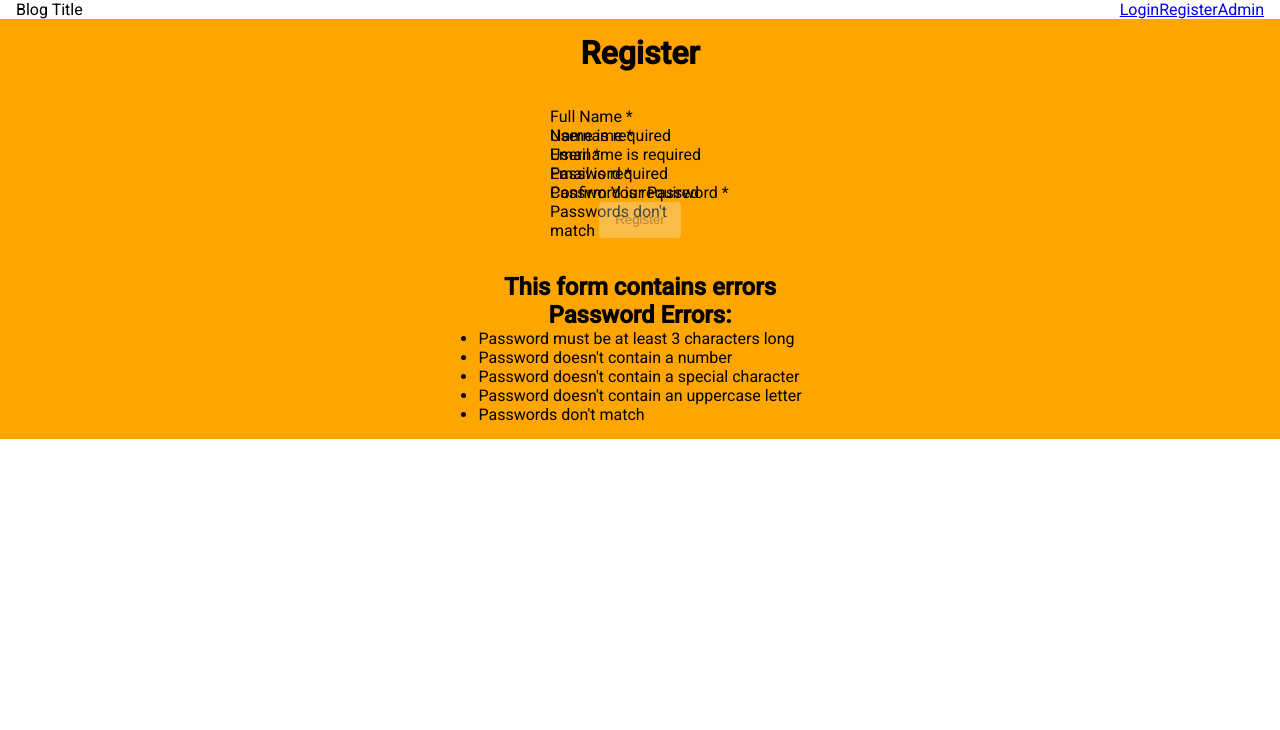
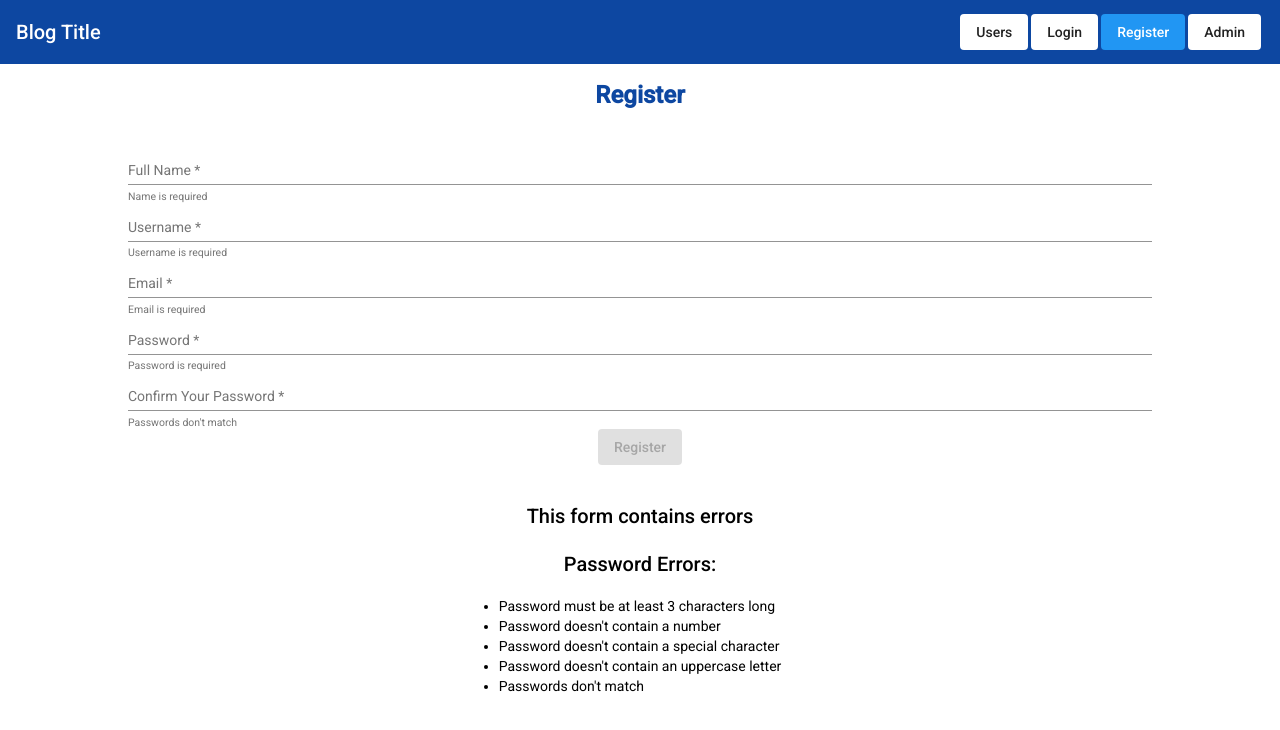
Before and after one commit to ShugKnight24/angular_nest_blog, an Angular app in the folder blog/: page /register in a window 1280 px wide. Shown: the top 730 px of the page. Built offline with nearby package versions, Linux system fonts and the light colour scheme.

Commit message:
style: Update app styling

```diff
--- a/blog/src/app/app.component.html
+++ b/blog/src/app/app.component.html
@@ -1,10 +1,38 @@
-<mat-toolbar color="primary">
+<mat-toolbar
+  class="toolbar"
+  color="primary"
+>
   <mat-toolbar-row>
     <span>Blog Title</span>
     <span class="spacer"></span>
-    <a routerLink="/login">Login</a>
-    <a routerLink="/register">Register</a>
-    <a routerLink="/admin">Admin</a>
+    <button
+      mat-flat-button
+      routerLink="/users"
+      routerLinkActive="active"
+    >
+      Users
+    </button>
+    <button
+      mat-flat-button
+      routerLink="/login"
+      routerLinkActive="active"
+    >
+      Login
+    </button>
+    <button
+      mat-flat-button
+      routerLink="/register"
+      routerLinkActive="active"
+    >
+      Register
+    </button>
+    <button
+      mat-flat-button
+      routerLink="/admin"
+      routerLinkActive="active"
+    >
+      Admin
+    </button>
   </mat-toolbar-row>
 </mat-toolbar>
 <router-outlet></router-outlet>
--- a/blog/src/app/app.component.scss
+++ b/blog/src/app/app.component.scss
@@ -1,3 +1,23 @@
-.spacer {
-  flex: 1 1 auto;
+@use 'sass:map';
+@use '@angular/material' as mat;
+
+@mixin toolbar-styles($theme) {
+  $config: mat.get-color-config($theme);
+  $accent: map.get($config, 'accent');
+
+  .toolbar {
+    .spacer {
+      flex: 1 1 auto;
+    }
+
+    button {
+      margin-right: 3px;
+
+      &.active,
+      &:hover {
+        background-color: mat.get-color-from-palette($accent);
+        color: #FFF;
+      }
+    }
+  }
 }
--- a/blog/src/app/components/login/login.component.scss
+++ b/blog/src/app/components/login/login.component.scss
@@ -1,8 +1,15 @@
+@use 'sass:map';
+@use '@angular/material' as mat;
+
+@mixin login-page-styles($theme) {
   .login-container {
-  background-color: blue;
+    $config: mat.get-color-config($theme);
+    $primary: map.get($config, 'primary');
 
     h1 {
       text-align: center;
+      color: mat.get-color-from-palette($primary);
+      font-weight: bold;
     }
 
     .form-container {
@@ -12,5 +19,10 @@
       justify-content: center;
       width: 100%;
       padding: 20px 0;
+
+      mat-form-field {
+        width: 80%;
       }
     }
+  }
+}
--- a/blog/src/app/components/register/register.component.scss
+++ b/blog/src/app/components/register/register.component.scss
@@ -1,10 +1,17 @@
+@use 'sass:map';
+@use '@angular/material' as mat;
+
+@mixin register-page-styles($theme) {
+  $config: mat.get-color-config($theme);
+  $primary: map.get($config, 'primary');
+
   .register-container {
-  background-color: orange;
-
     h1 {
+      color: mat.get-color-from-palette($primary);
       text-align: center;
       margin: 0;
       padding: 15px 0;
+      font-weight: bold;
     }
 
     .form-container {
@@ -14,6 +21,10 @@
       justify-content: center;
       width: 100%;
       padding: 20px 0;
+
+      mat-form-field {
+        width: 80%;
+      }
     }
 
     .error-container {
@@ -24,3 +35,4 @@
       padding: 15px 0;
     }
   }
+}
--- a/blog/src/styles.scss
+++ b/blog/src/styles.scss
@@ -1,6 +1,15 @@
-/* You can add global styles to this file, and also import other style files */
+@use "@angular/material" as mat;
+@use 'theme' as theme;
+@use './app/app.component' as app;
+@use './app/components/login/login.component' as login;
+@use './app/components/register/register.component' as register;
 
-* {
+
+@include mat.core();
+
+*,
+*:before,
+*:after {
   margin: 0;
   padding: 0;
   box-sizing: border-box;
@@ -15,3 +24,14 @@ body {
   margin: 0;
   font-family: Roboto, "Helvetica Neue", sans-serif;
 }
+
+@mixin custom-components-theme($theme) {
+  @include app.toolbar-styles($theme);
+  @include login.login-page-styles($theme);
+  @include register.register-page-styles($theme);
+}
+
+app-root {
+  @include mat.all-component-themes(theme.$theme);
+  @include custom-components-theme(theme.$theme)
+}
```
Lines whose indentation alone changed are shown as unchanged.
